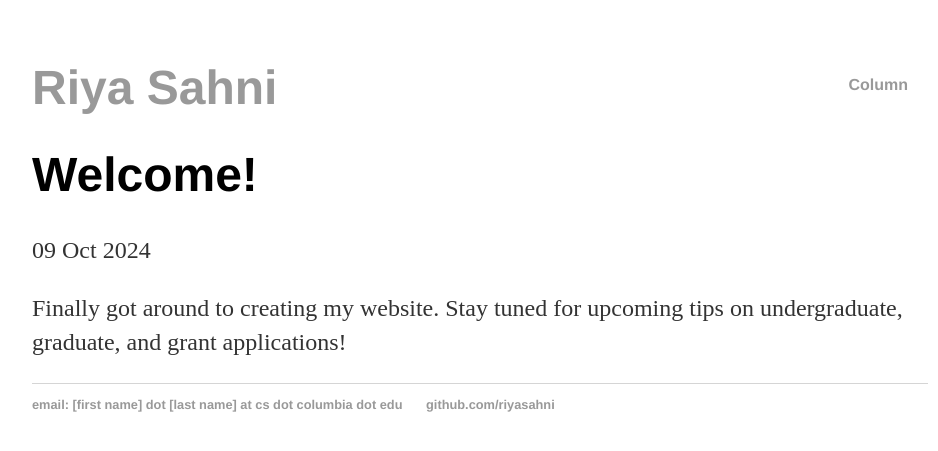
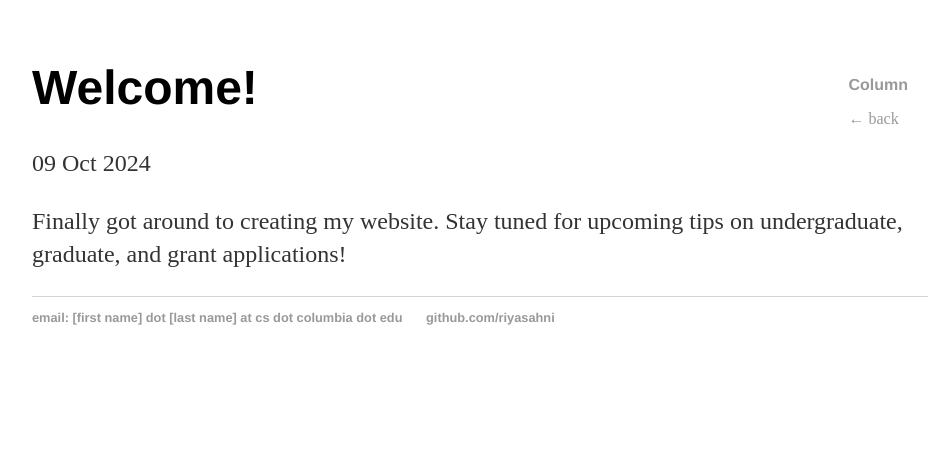
Before and after one commit to riyasahni/riyasahni.github.io, a Jekyll site: the page built from _posts/2024-10-09-welcome-to-my-website.md, in a window 1280 px wide. Shown: the top 451 px of the page, without its empty margins (160-1098 px from the left). Built offline with Jekyll 4.4.1, drawn with Linux system fonts in a browser that asks for light colours.

Commit message:
:p playing around

```diff
--- /dev/null
+++ b/_layouts/back_to_home.html
@@ -0,0 +1,28 @@
+<!DOCTYPE html>
+	<html>
+		<head>
+			<title>{{ page.title }}</title>
+			<!-- link to main stylesheet -->
+			<link rel="stylesheet" type="text/css" href="/css/main.css">
+		</head>
+		<body>
+			<nav>
+	    		<ul>
+	        		<li><a href="/blog">Column</a></li>
+	    		</ul>
+				<a href="/">← back</a>
+			</nav>
+
+			<div class="container">
+
+			{{ content }}
+
+			</div><!-- /.container -->
+			<footer>
+	    		<ul>
+	        		<li><a>email: [first name] dot [last name] at cs dot columbia dot edu </a></li>
+	        		<li><a href="https://github.com/riyasahni">github.com/riyasahni</a></li>
+				</ul>
+			</footer>
+		</body>
+	</html>
--- a/_layouts/post.html
+++ b/_layouts/post.html
@@ -1,5 +1,5 @@
 ---
-layout: default
+layout: back_to_home
 ---
 <h1>{{ page.title }}</h1>
 <p class="meta">{{ page.date | date_to_string }}</p>
--- a/index.html
+++ b/index.html
@@ -3,7 +3,9 @@ layout: default
 title: Riya Sahni
 ---
 <div class="blurb">
-	<img  src="img/image0.jpeg" alt="riya_sahni" style="width:200px">
+	<p>
+		<img align: left src="img/image0.jpeg" alt="riya_sahni" style="width:200px" >
+	</p>
 	<p>Hi there! I am a first year Computer Science Ph.D. candidate at Columbia University. I conduct HCI and HAI research in the Computational Design Lab under Dr. Lydia Chilton.</p>
 	<p>I am funded by the National Science Foundation Graduate Research Fellowship.</p>
 	<p>Before startng my Ph.D., I worked at Microsoft as a Customer Success Account Manager in the Financial Services Industry.</p>
```
